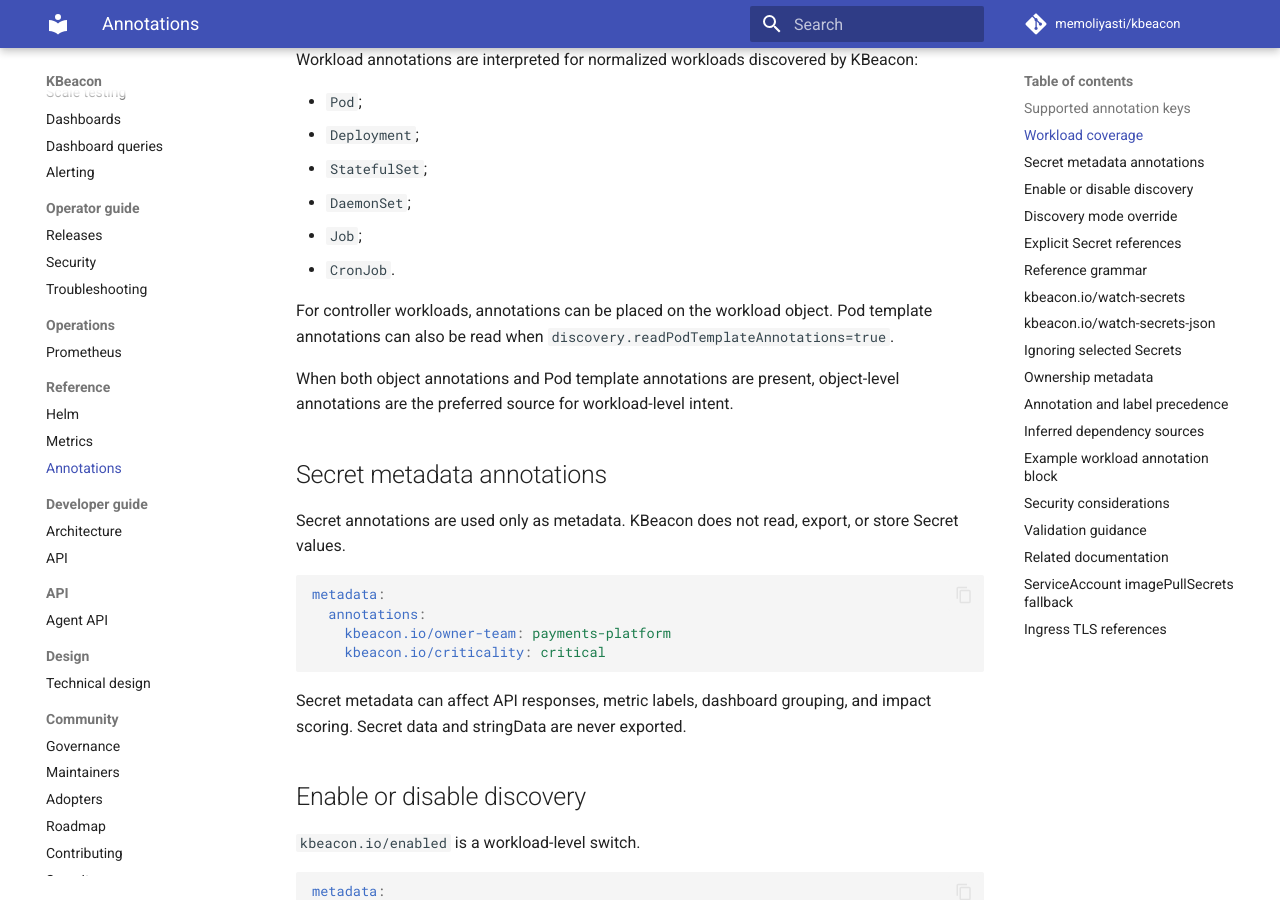
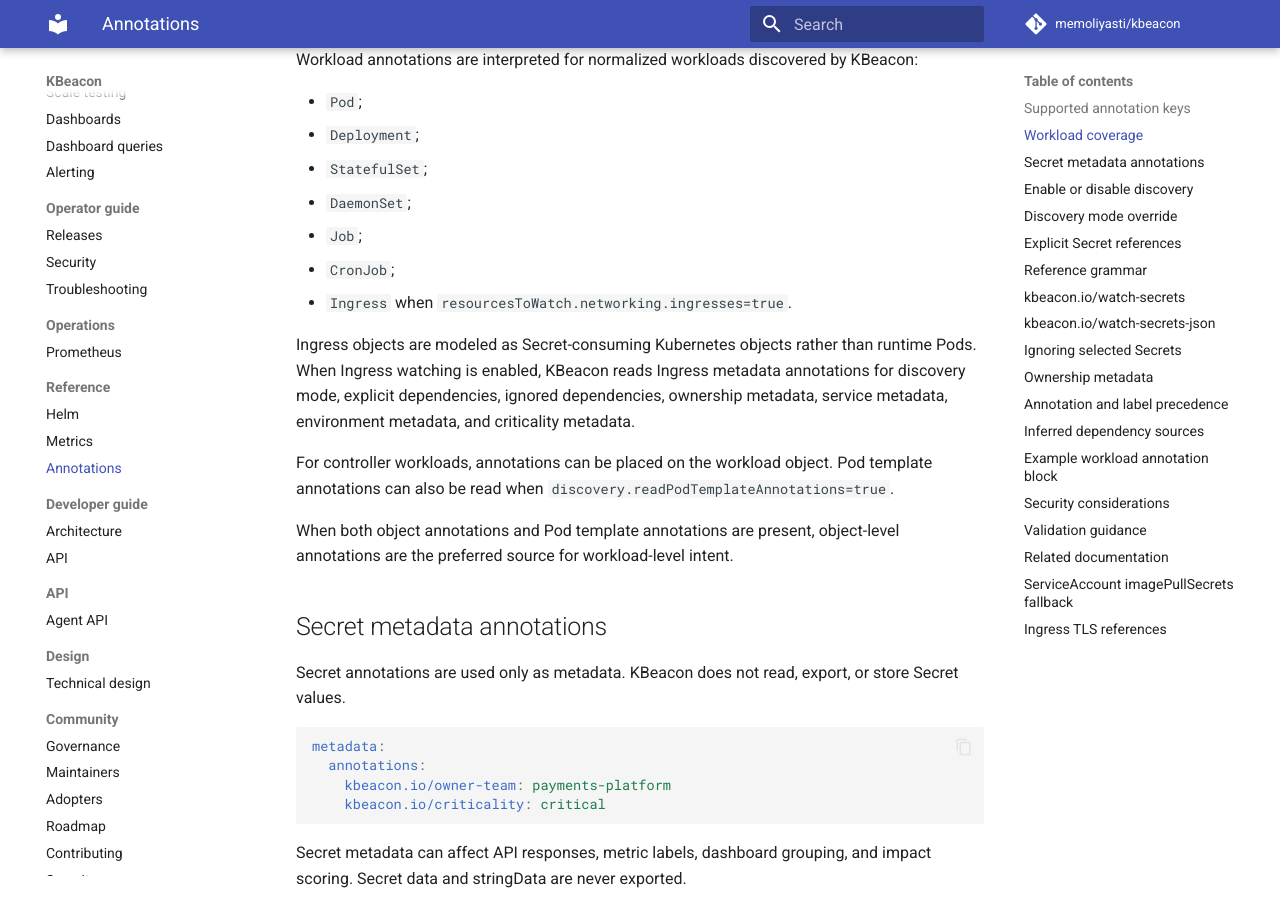
Before and after one commit to memoliyasti/kbeacon, an MkDocs documentation site: the page built from docs/reference/annotations.md, in a window 1280 px wide and 900 px high, scrolled down 1094 px. Built offline with MkDocs 1.6.1 and Material for MkDocs 9.7.7, drawn with Linux system fonts in a browser that asks for light colours; comment, search, counter and statistics services are not loaded.

Commit message:
docs: align watcher and annotation coverage

```diff
--- a/docs/reference/annotations.md
+++ b/docs/reference/annotations.md
@@ -29,7 +29,10 @@ Workload annotations are interpreted for normalized workloads discovered by KBea
 - `StatefulSet`;
 - `DaemonSet`;
 - `Job`;
-- `CronJob`.
+- `CronJob`;
+- `Ingress` when `resourcesToWatch.networking.ingresses=true`.
+
+Ingress objects are modeled as Secret-consuming Kubernetes objects rather than runtime Pods. When Ingress watching is enabled, KBeacon reads Ingress metadata annotations for discovery mode, explicit dependencies, ignored dependencies, ownership metadata, service metadata, environment metadata, and criticality metadata.
 
 For controller workloads, annotations can be placed on the workload object. Pod template annotations can also be read when `discovery.readPodTemplateAnnotations=true`.
 
```
Also changed, not shown: README.md (+1 -1 lines), charts/kbeacon/README.md (+3 -0 lines), docs/reference/helm.md (+4 -0 lines), docs/user-guide/configuration.md (+4 -0 lines).
